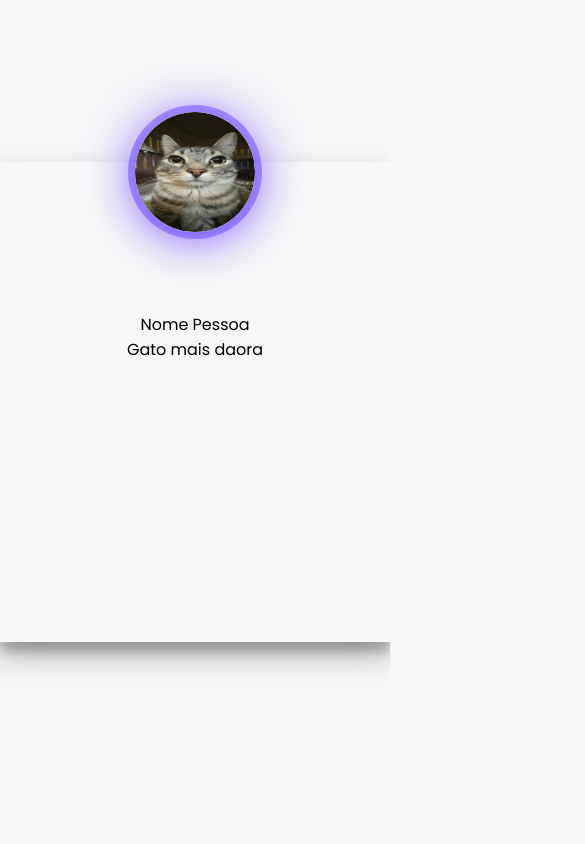
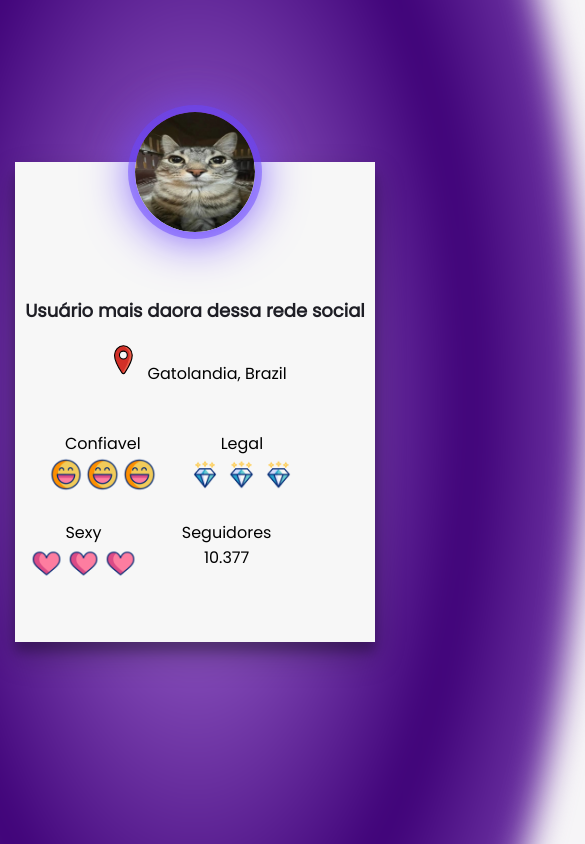
Before and after one commit to lukadev08/Social-App, a plain HTML site: page frontend/profile.html in a window 390 px wide. Shown: the top 844 px of the page, 585 px wide, since content can reach past the window. Drawn offline with Linux system fonts and the light colour scheme.

Commit message:
Front-end files update

```diff
--- a/frontend/assets/css/profile.css
+++ b/frontend/assets/css/profile.css
@@ -44,36 +44,6 @@ body {
 	margin: -20px 0 50px;
 }
 
-h1 {
-	font-weight: bold;
-	margin: 0;
-	font-size: 30px;
-}
-
-h2 {
-	text-align: center;
-}
-
-p {
-	font-size: 14px;
-	font-weight: 100;
-	line-height: 20px;
-	letter-spacing: 0.5px;
-	margin: 20px 0 30px;
-}
-
-span {
-	font-size: 12px;
-	margin-bottom: 7px;
-}
-
-a {
-	color: #333;
-	font-size: 14px;
-	text-decoration: none;
-	margin: 15px 0;
-}
-
 button {
 	border-radius: 20px;
 	border: 1px solid var(--color-purple-200);
@@ -110,13 +80,24 @@ button.ghost {
 	background-color: var(--color-light-50);
 	box-shadow: 0 14px 28px rgba(0, 0, 0, 0.25),
 		0 10px 10px rgba(0, 0, 0, 0.22);
-	position: relative;
+	position: fixed;
 	width: 768px;
 	max-width: 100%;
 	min-height: 480px;
 	padding: 10px;
 }
 
+.animated-background {
+	background: radial-gradient(#b581e6,#3e0177, #b581e6);
+	position: absolute;
+	background-size: 100% 100%;
+	height: 200%;
+	width: 200%;
+	z-index: -1;
+	animation: scale-in-center 0.7s ease-in;
+	border-radius: 100%;
+	filter: blur(16px) ;
+}
 
 .profile-container {
 	display: flex;
@@ -125,6 +106,31 @@ button.ghost {
 	flex-direction: column;
 	padding-top: 20px;
 	text-align: center;
+}
+
+.profile-card {
+	height: 90px;
+	display: flex;
+}
+
+.profile-name {
+	font-weight: 700;
+	font-size: 32px;
+	color: #6944ff;
+	margin-bottom: 15px;
+}
+
+.profile-desc {
+	font-size: 18px;
+	font-weight: 600;
+	color: var(--color-dark-100);
+	margin-bottom: 15px;
+}
+
+.icon {
+	display: inline-flex;
+	width: 3em;
+	height: 3em;
 }
 
 .profile-card__img {
@@ -144,14 +150,6 @@ button.ghost {
 	filter: blur(6px);
 }
 
-
-@media screen and (max-width: 576px) {
-  .profile-card__img {
-    width: 120px;
-    height: 120px;
-  }
-}
-
 .profile-card__img img {
 	display: block;
 	width: 100%;
@@ -159,3 +157,71 @@ button.ghost {
 	object-fit: cover;
 	border-radius: 50%;
 }
+
+.profile-card-inf {
+	display: flex;
+	justify-items: center;
+	flex-wrap: wrap;
+	align-items: flex-start;
+	margin-top: 35px;
+}
+
+.profile-card-inf__item {
+	padding: 10px 40px;
+}
+
+.profile-card-inf__txt {
+	display: inline-flex;
+	justify-content: center;
+}
+
+.profile-card-inf__img {
+	display: inline-flex;
+	width: 2.3rem;
+	height: 2.3rem;
+	justify-content: center;
+}
+
+.icon {
+	width: 2.5em;
+	height: 2.5em;
+}
+
+
+@media screen and (max-width: 576px) {
+	.profile-card__img {
+		width: 120px;
+		height: 120px;
+	}
+
+	.container {
+		width: 360px;
+		height: 120px;
+	}
+
+}
+
+@-webkit-keyframes scale-in-center {
+  0% {
+    -webkit-transform: scale(0);
+            transform: scale(0);
+    opacity: 1;
+  }
+  100% {
+    -webkit-transform: scale(1);
+            transform: scale(1);
+    opacity: 1;
+  }
+}
+@keyframes scale-in-center {
+  0% {
+    -webkit-transform: scale(0);
+            transform: scale(0);
+    opacity: 1;
+  }
+  100% {
+    -webkit-transform: scale(1);
+            transform: scale(1);
+    opacity: 1;
+  }
+}
--- /dev/null
+++ b/frontend/assets/js/profile.js
@@ -0,0 +1,22 @@
+document.addEventListener('DOMContentLoaded', () => {
+    const containers = document.querySelectorAll('.profile-card-inf__img');
+    if (containers.length === 0)
+        return;
+
+    containers.forEach(container => {
+
+        const imgs = container.querySelectorAll('img');
+        if (imgs.length === 0) return;
+
+        const maxImages = 3;
+        const sourceImg = imgs[0];
+        let currentCount = imgs.length;
+
+        while (currentCount < maxImages) {
+            const clone = sourceImg.cloneNode(true);
+            container.appendChild(clone);
+            currentCount++;
+        }
+    });
+
+});
--- a/frontend/profile.html
+++ b/frontend/profile.html
@@ -10,19 +10,64 @@
 </head>
 
 <body>
+
+    <div class="animated-background"></div>
+
     <div class="container" id="container">
         <div class="profile-card js-profile-card">
             <div class="profile-card__img">
                 <img src="./assets/imgs/profile-pic.jpg" alt="Imagem Perfil">
             </div>
-
         </div>
 
         <div class="profile-container">
 
             <div class="profile-card_cntc">
-                        <div class="profile-name"> Nome Pessoa</div>
-                        <div class="profile-desc"> Gato mais daora</div>
+                <div class="profile-name">
+                    <span id="userName"></span>
+                </div>
+                <div class="profile-desc"> Usuário mais daora dessa rede social</div>
+
+                <div class="profile-card-loc">
+                    <span class="profile-card-loc">
+                        <sgv class="icon">
+                            <img src="/frontend/assets/imgs/location-icon.svg" alt="">
+                        </sgv>
+                    </span>
+
+                    <span class="profile-card-loc__txt">
+                        Gatolandia, Brazil
+                    </span>
+                </div>
+
+                <div class="profile-card-inf">
+                    <div class="profile-card-inf__item">
+                        <div class="profile-card-inf__title">Confiavel</div>
+                        <div class="profile-card-inf__img">
+                            <img src="/frontend/assets/imgs/happy.gif" alt="">
+                        </div>
+                    </div>
+
+                    <div class="profile-card-inf__item">
+                        <div class="profile-card-inf__title">Legal</div>
+                        <div class="profile-card-inf__img">
+                            <img src="/frontend/assets/imgs/diamond.gif" alt="">
+                        </div>
+                    </div>
+
+                    <div class="profile-card-inf__item">
+                        <div class="profile-card-inf__title">Sexy</div>
+                        <div class="profile-card-inf__img">
+                            <img src="/frontend/assets/imgs/heart.gif" alt="">
+                        </div>
+                    </div>
+
+                    <div class="profile-card-inf__item">
+                        <div class="profile-card-inf__title follower-count">Seguidores</div>
+                        <div class="profile-card-inf__txt">10.377</div>
+                    </div>
+
+
 
                 </div>
 
@@ -33,5 +78,5 @@
         </div>
 
 </body>
-
+<script type="text/javascript" src="assets/js/profile.js"></script>
 </html>
```
Also changed, not shown: frontend/assets/js/script.js (+9 -24 lines), frontend/assets/imgs/diamond.gif (added), frontend/assets/imgs/happy.gif (added), frontend/assets/imgs/heart.gif (added), frontend/assets/imgs/location-icon.svg (added). Lines whose indentation alone changed are shown as unchanged.
